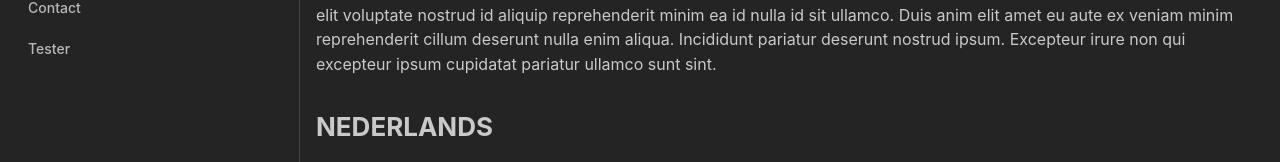
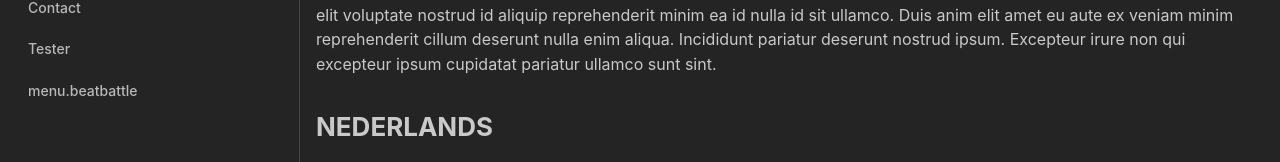
Before and after one commit to Joram3000/joram3000.github.io, a React (Vite) app: page / in a window 1280 px wide. Shown: the part 256-418 px from the top of the page. Built offline with nearby package versions, Linux system fonts and the light colour scheme; no server answers.

Commit message:
add beatbattle to menu

```diff
--- a/src/routes/menuData.ts
+++ b/src/routes/menuData.ts
@@ -5,4 +5,5 @@ export const menuData = [
   { link: "about", label: "menu.about" },
   { link: "contact", label: "menu.contact" },
   { link: "test", label: "menu.test" },
+  { link: "beatbattle", label: "menu.beatbattle" },
 ];
```
